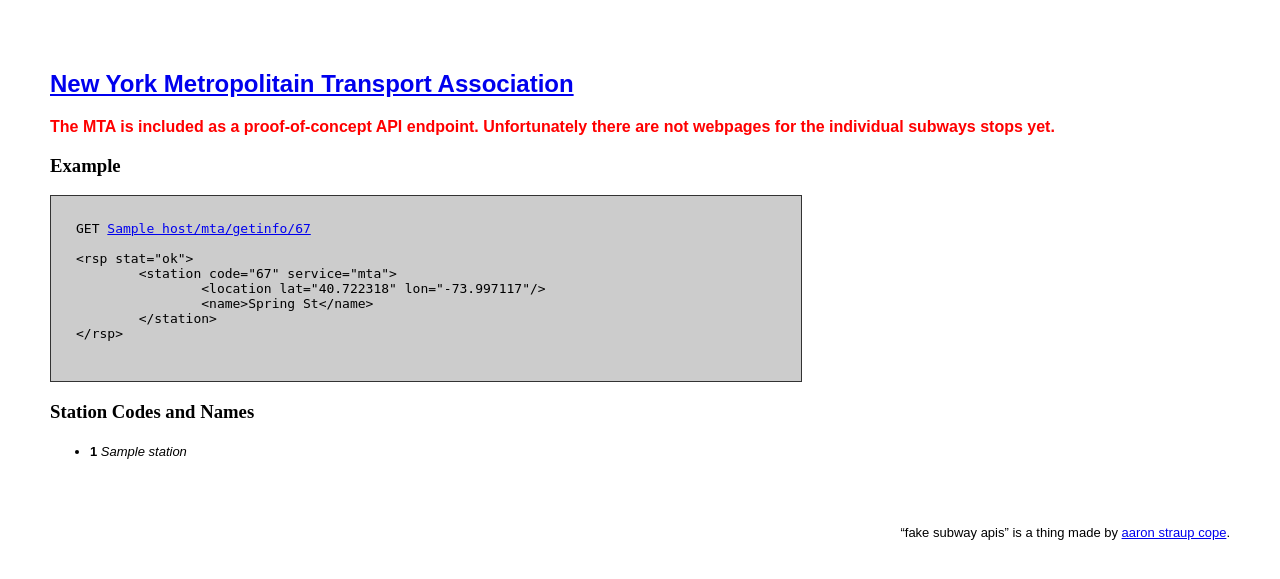
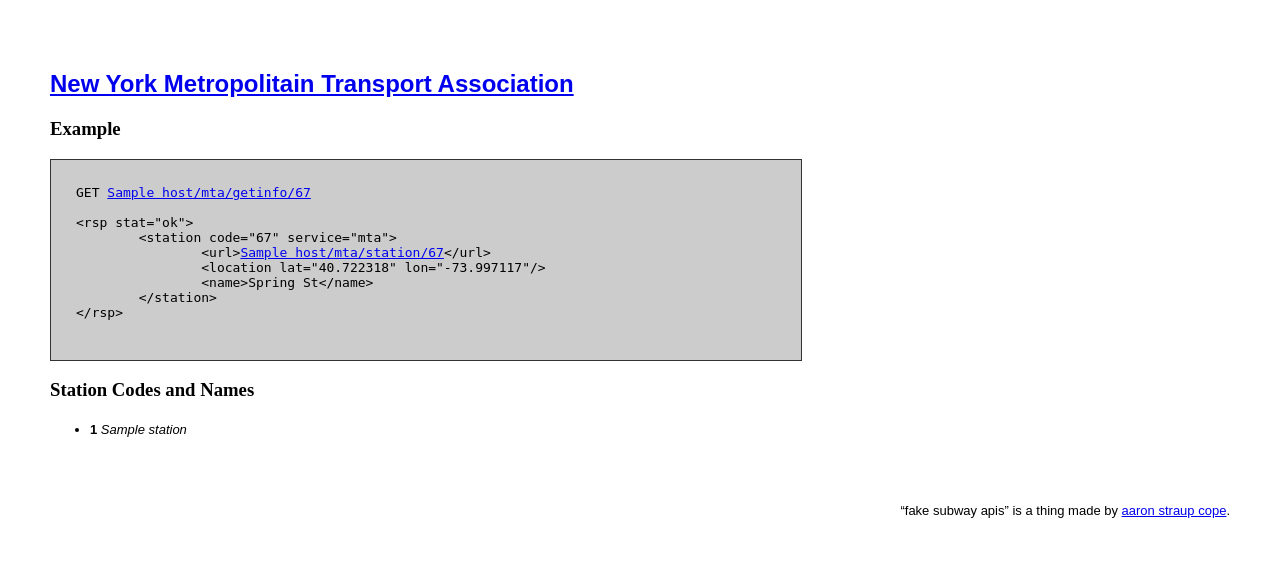
Before and after one commit to straup/gae-fakesubwayapis, a Python web app: template templates/mta.html in a window 1280 px wide. Shown: the top 579 px of the page. Run offline with Jinja, Linux system fonts and the light colour scheme; the template is opened without the code that fills it: most values are stand-ins (such as "Sample title", 1, 10 or a date in 2020).

Commit message:
tweak mta pages

```diff
--- a/templates/mta.html
+++ b/templates/mta.html
@@ -1,10 +1,6 @@
 {% include "inc_head.html" %}
 
 <h2><a href="http://mta.info">New York Metropolitain Transport Association</a></h2>
-
-<p style="font-weight:700;color:red;font-family:sans-serif;">The MTA is included as a proof-of-concept API
-  endpoint. Unfortunately there are not webpages for the individual subways
-  stops yet.</p>
 
 <div class="example">
 <h3>Example</h3>
@@ -14,6 +10,7 @@ GET <a href="{{ host|escape }}/mta/getinfo/67">{{ host|escape }}/mta/getinfo/67<
 
 &lt;rsp stat="ok"&gt;
 	&lt;station code="67" service="mta"&gt;
+		&lt;url&gt;<a href="{{ host|escape }}/mta/station/67">{{ host|escape }}/mta/station/67</a>&lt;/url&gt;
 		&lt;location lat="40.722318" lon="-73.997117"/&gt;
 		&lt;name&gt;Spring St&lt;/name&gt;
 	&lt;/station&gt;
```
